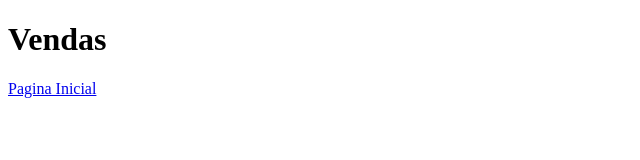
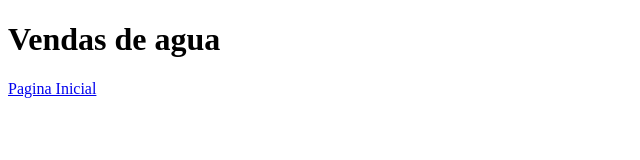
Before and after one commit to Kuuukasilva/NovoTeste, a plain HTML site: page vendas.html in a window 1280 px wide. Shown: the whole page, without its empty margins (0-640 px from the left). Drawn offline with Linux system fonts and the light colour scheme.

Commit message:
Index versao 1.1

```diff
--- a/vendas.html
+++ b/vendas.html
@@ -10,7 +10,7 @@
     <div id="Conteiner">
         <diV id="Cabecalho">
             <h1>
-                Vendas
+                Vendas de agua
             </h1>
         </diV>
         <div id="Menu">
```
